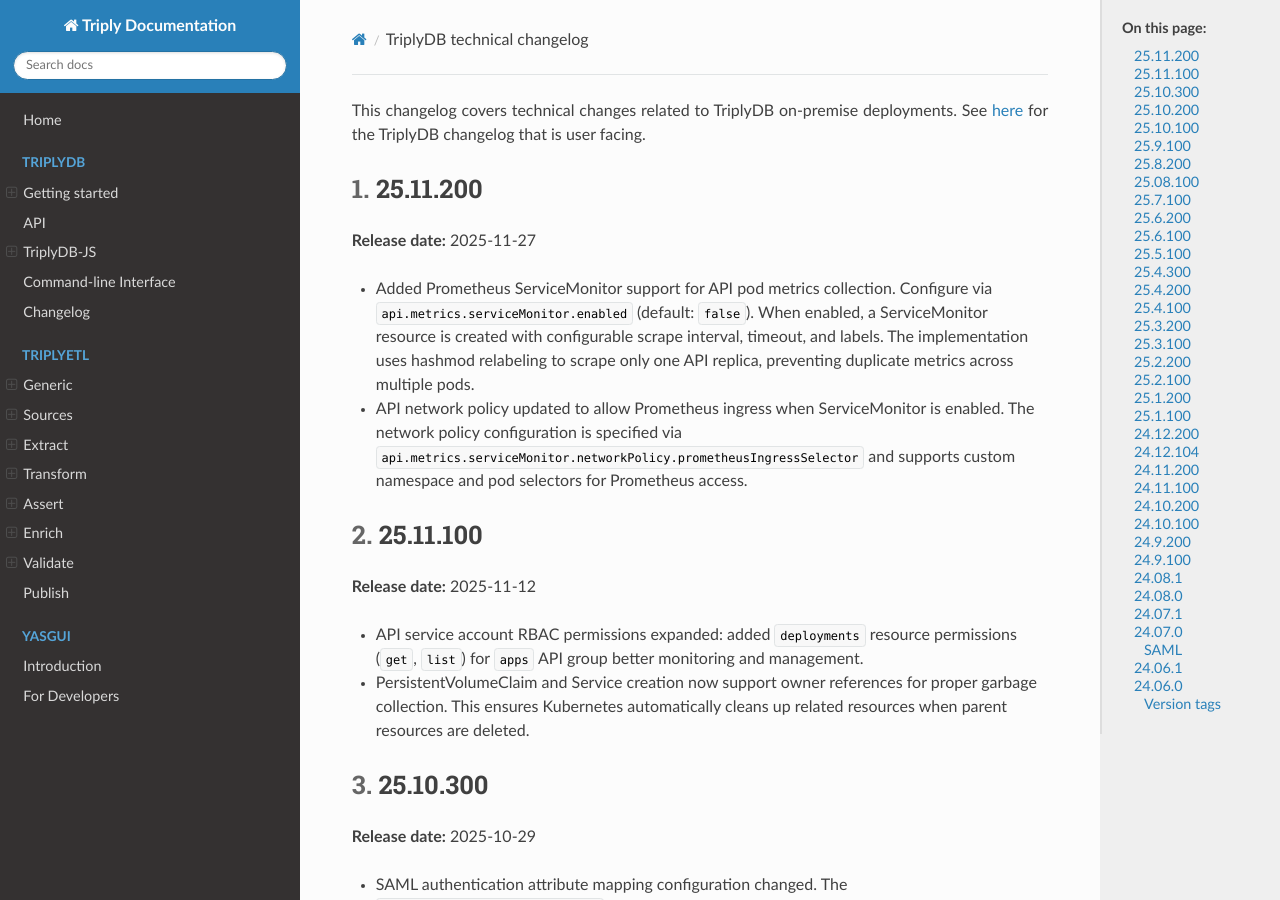
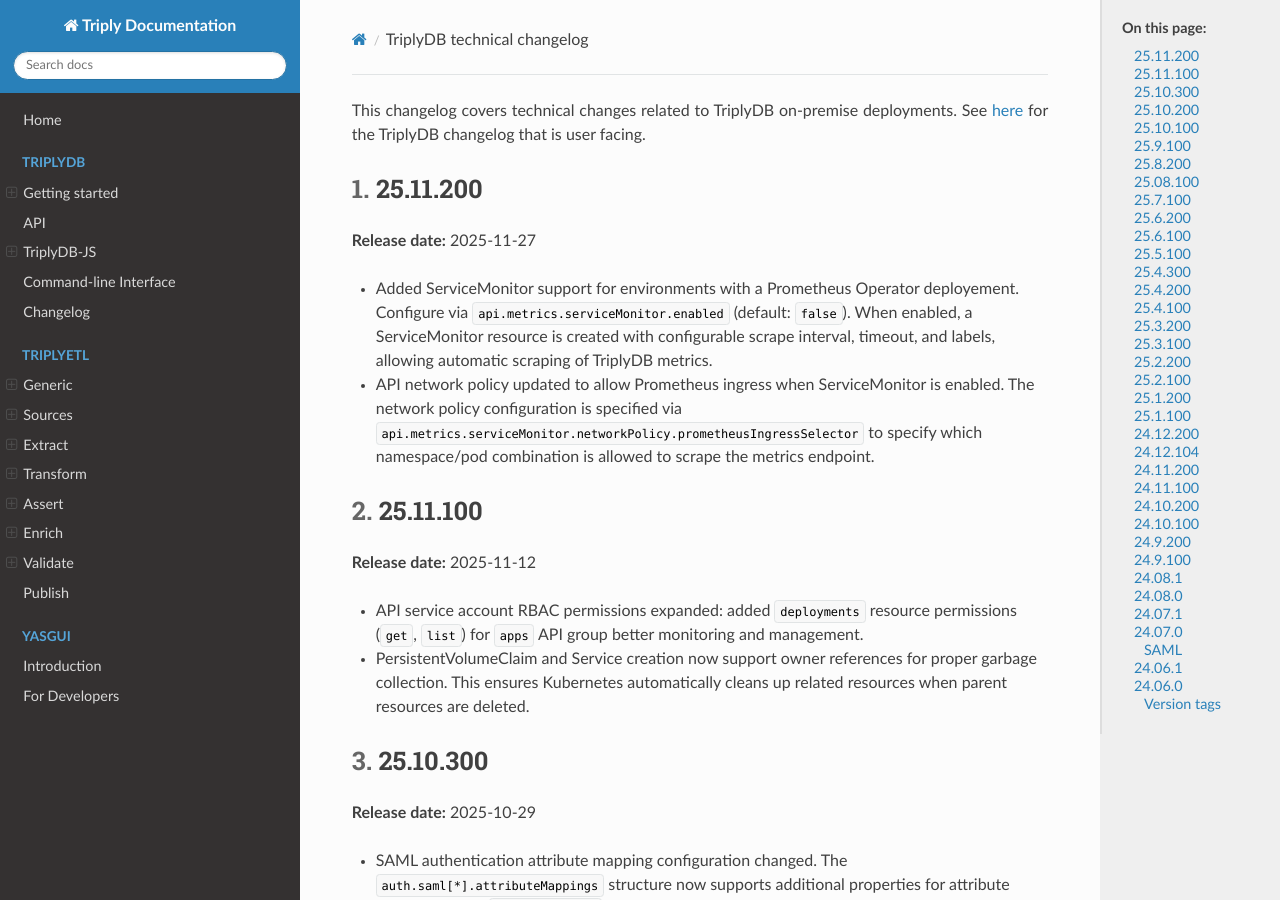
Before and after one commit to TriplyDB/Documentation, an MkDocs documentation site: the page built from docs/triplydb-technical-changelog/index.md, in a window 1280 px wide and 900 px high. Built offline with MkDocs 1.6.1, drawn with Linux system fonts in a browser that asks for light colours.

Commit message:
Update technical changelog on Prometheus ServiceMonitor details

```diff
--- a/docs/triplydb-technical-changelog/index.md
+++ b/docs/triplydb-technical-changelog/index.md
@@ -12,8 +12,8 @@
 
 **Release date:** 2025-11-27
 
-- Added Prometheus ServiceMonitor support for API pod metrics collection. Configure via `api.metrics.serviceMonitor.enabled` (default: `false`). When enabled, a ServiceMonitor resource is created with configurable scrape interval, timeout, and labels. The implementation uses hashmod relabeling to scrape only one API replica, preventing duplicate metrics across multiple pods.
-- API network policy updated to allow Prometheus ingress when ServiceMonitor is enabled. The network policy configuration is specified via `api.metrics.serviceMonitor.networkPolicy.prometheusIngressSelector` and supports custom namespace and pod selectors for Prometheus access.
+- Added ServiceMonitor support for environments with a Prometheus Operator deployement. Configure via `api.metrics.serviceMonitor.enabled` (default: `false`). When enabled, a ServiceMonitor resource is created with configurable scrape interval, timeout, and labels, allowing automatic scraping of TriplyDB metrics.
+- API network policy updated to allow Prometheus ingress when ServiceMonitor is enabled. The network policy configuration is specified via `api.metrics.serviceMonitor.networkPolicy.prometheusIngressSelector` to specify which namespace/pod combination is allowed to scrape the metrics endpoint.
 
 ## 25.11.100 {#25.11.100}
 
```
